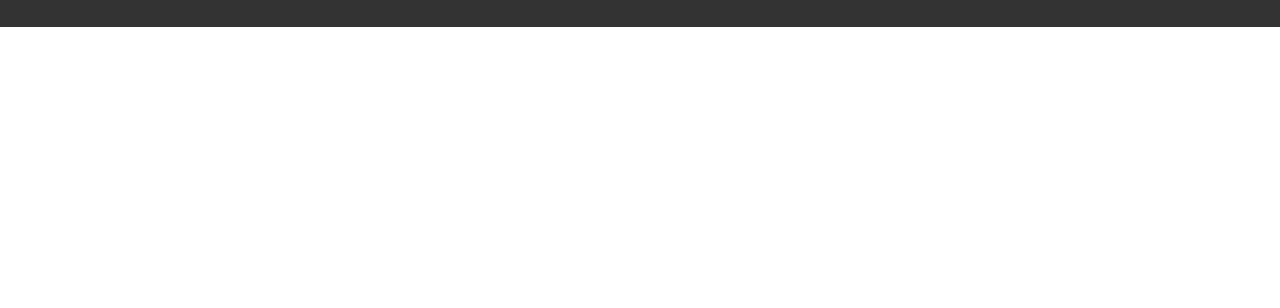
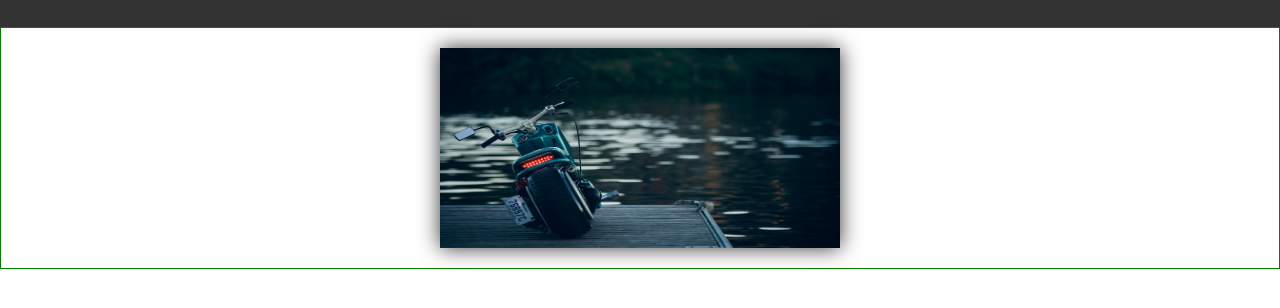
Before and after one commit to Boo93/JavascriptObjects, a plain HTML site: page index.html in a window 1280 px wide. Shown: the part 70-378 px from the top of the page. Drawn offline with Linux system fonts and the light colour scheme.

Commit message:
Finished
finished

```diff
--- a/index.html
+++ b/index.html
@@ -12,7 +12,14 @@
     <header>
         <h1>New to GitHub</h1>
     </header>
-
-<script src="script.js"></script>
+    <div class="container">
+        <div id="wrap" class="wrapper">
+            <img class="slides" src="img3.jpg" alt="">
+            <img class="slides" src="img2.jpg" alt="">
+            <img class="slides" src="img1.jpg" alt="">
+        </div>
+    </div>
+    <script src="script.js"></script>
+    <script src="proto.js"></script>
 </body>
 </html>
--- /dev/null
+++ b/proto.js
@@ -0,0 +1,7 @@
+// let s = document.getElementsByClassName("slides");
+s =document.getElementsByClassName("slides");
+imageSize(s,400,200)
+
+let nowa = new Carusel(s, 0 , 4000);
+nowa.startt();
+nowa.addShadow(s);
--- a/script.js
+++ b/script.js
@@ -1 +1,32 @@
-console.log("kocham lolcie!");
+let imageSize = function(arg,e,f){
+    for(let i=0; i < arg.length; i++){
+        arg[i].style.width = e + "px";
+        arg[i].style.height = f + "px";
+        arg[i].parentElement.style.width = e +"px";
+        arg[i].parentElement.style.height = f + "px";
+    }
+}
+
+let Carusel = function (slides,counter = 0, speed) {
+    this.slides = slides;
+    this.counter = counter;
+    this.speed = speed;
+}
+Carusel.prototype.startt  = function(){
+    for(let i = 0; i < this.slides.length; i++){
+        this.slides[i].style.display = "none";
+    }
+    this.counter++;
+    if(this.counter > this.slides.length) {this.counter = 1;}
+
+    this.slides[this.counter-1].style.display = "block";
+
+    setTimeout(() => {
+        nowa.startt();
+    }, this.speed);
+}
+
+Carusel.prototype.addShadow = function(elem){
+    let parent = elem[0].parentElement;
+    return parent.style.boxShadow = " 0 0 20px #333";
+}
--- a/style.css
+++ b/style.css
@@ -1,7 +1,7 @@
 *{
     margin: 0;
     padding: 0;
-    box-sizing: border-box;
+    /* box-sizing: border-box; */
 }
 
 body{
@@ -15,3 +15,30 @@ header{
     background-color: #333;
     color: cornflowerblue;
 }
+
+
+
+
+img{
+    position: absolute;
+    top: 0;
+    left: 0;
+}
+.container{border: 1px solid green;}
+.wrapper{
+    /* border: 1px solid red; */
+    position: relative;
+    margin: 20px auto;
+}
+
+.slides{
+    display: none;
+    transition: all 2s ease-in;
+    -webkit-transition: all 2s ease-in;
+    -moz-transition: all 2s ease-in;
+    -ms-transition: all 2s ease-in;
+    -o-transition: all 2s ease-in;
+}
+/* .img1{z-index: 3;}
+.img2{z-index: 2;}
+.img3{z-index: 1;} */
```
Also changed, not shown: img1.jpg (added), img2.jpg (added), img3.jpg (added).
